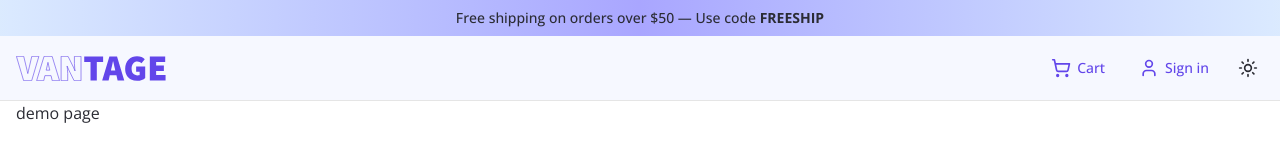
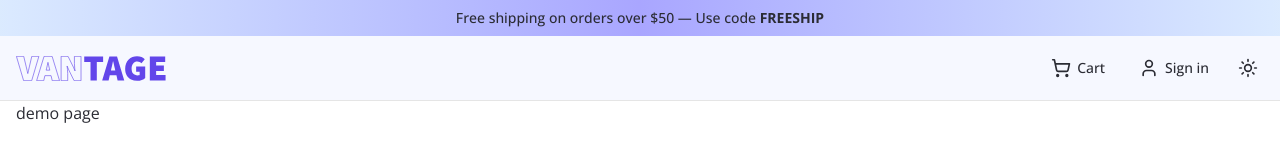
Before and after one commit to bzaman/nextjs-ecommerce-typescript-postgres, a Next.js app: page / in a window 1280 px wide. Shown: the top 160 px of the page. Built offline with nearby package versions, Linux system fonts and the light colour scheme; no server answers.

Commit message:
refactor(ui): simplify layout styles and add useDarkMode hook
- add hooks/useDarkMode.ts using next-themes resolvedTheme instead of window.matchMedia
- simplify body classes: replace min-h-full flex flex-col with min-h-svh
- add text-inherit to navbar Link elements to fix button color inheritance

```diff
--- a/app/layout.tsx
+++ b/app/layout.tsx
@@ -35,7 +35,7 @@ export default function RootLayout({
       className={cn("h-full", "antialiased", bodyTypeface.variable, headingTypeface.variable)}
       suppressHydrationWarning
     >
-      <body className="font-sans-serif min-h-full flex flex-col text-base">
+      <body className="font-sans-serif min-h-svh text-base">
         <ThemeProvider
           attribute="class"
           defaultTheme="system"
--- a/components/layout/navbar.tsx
+++ b/components/layout/navbar.tsx
@@ -22,12 +22,12 @@ export function Navbar() {
 
         <div className="flex items-center gap-3">
           <Button asChild variant="ghost" title="cart">
-            <Link href="/cart">
+            <Link className="text-inherit" href="/cart">
               <IconShoppingCart size={20} /> Cart
             </Link>
           </Button>
           <Button asChild variant="ghost" title="sing-in">
-            <Link href="/sing-in">
+            <Link className="text-inherit" href="/sing-in">
               <IconUser size={20} /> Sign in
             </Link>
           </Button>
--- /dev/null
+++ b/hooks/useDarkMode.ts
@@ -0,0 +1,11 @@
+"use client"
+
+import { useTheme } from "next-themes"
+
+// useTheme from next-themes is preferred over window.matchMedia because it
+// respects the user's manual theme override, not just the OS preference.
+// ThemeProvider in app/layout.tsx must be an ancestor for this to work.
+export function useDarkMode(): boolean {
+  const { resolvedTheme } = useTheme()
+  return resolvedTheme === "dark"
+}
```
